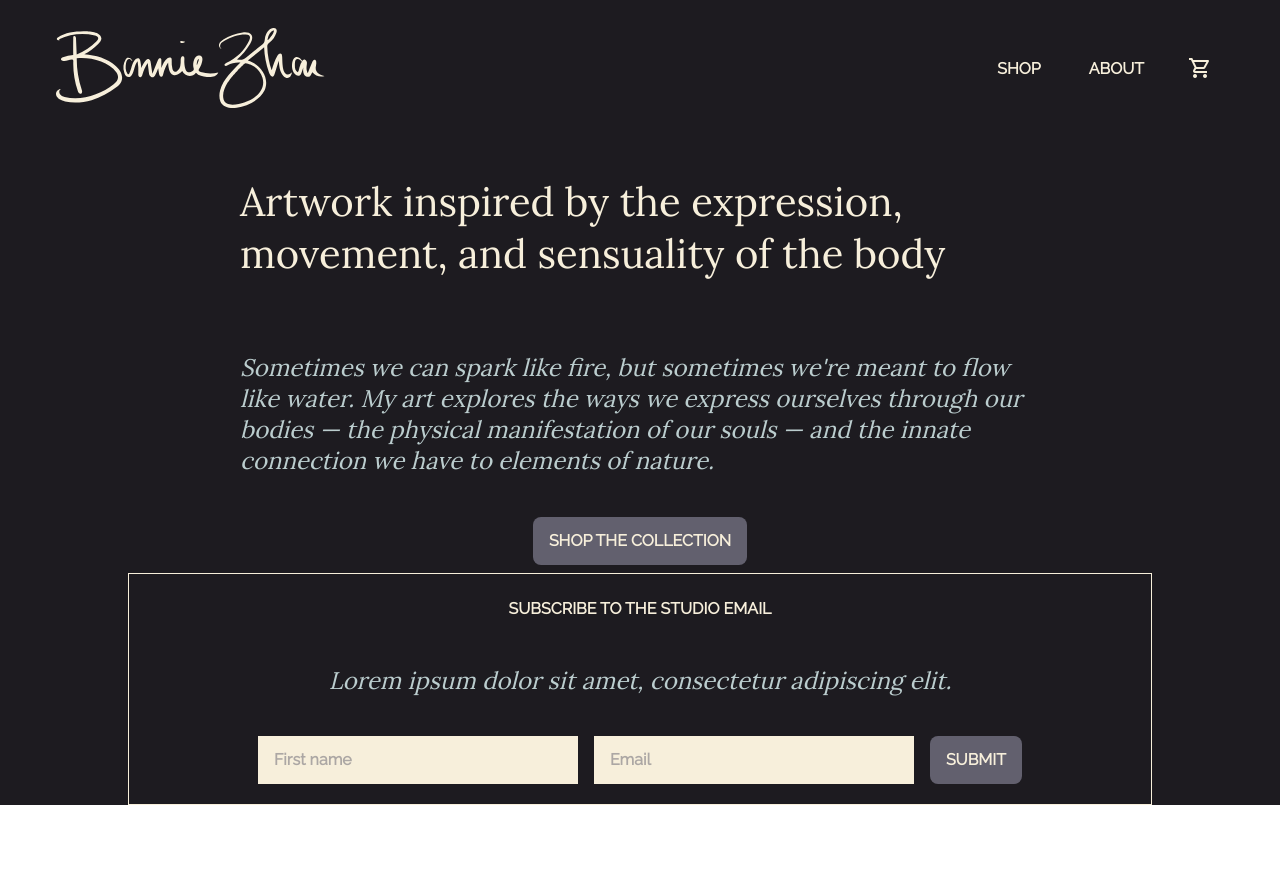
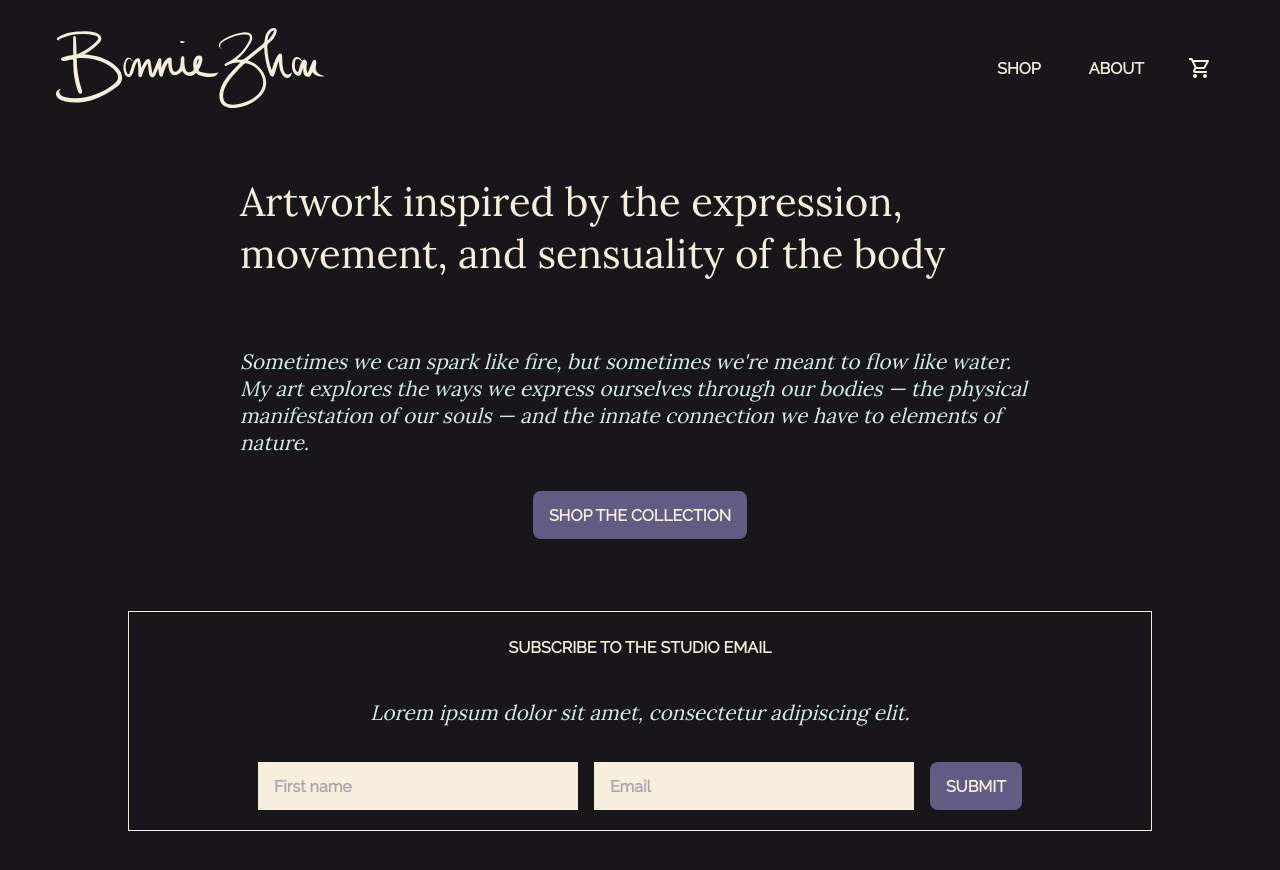
Before and after one commit to bonniezhou/bonnie-zhou-studio, a React (Create React App) app: page / in a window 1280 px wide. Shown: the top 870 px of the page. Before the commit the page ends 805 px from the top, so only its background shows below. Built offline with nearby package versions, Linux system fonts and the light colour scheme; a web font is replaced by a local one.

Commit message:
adjust colours

```diff
--- a/src/Components.scss
+++ b/src/Components.scss
@@ -47,7 +47,7 @@ h4 {
   max-width: 50rem;
   font-family: 'Alice', 'Lora', serif;
   font-weight: 500;
-  font-size: 1.5rem;
+  font-size: 1.3rem;
   font-style: italic;
 }
 
--- a/src/Constants.scss
+++ b/src/Constants.scss
@@ -10,19 +10,21 @@
 // $black-bean: #3C1607ff;
 // $black-olive: #4A4641ff;
 
-$raisin-black: #1D1B20ff;
+$raisin-black: rgb(24, 22, 27);
 $dark-sienna: #28120Bff;
-$old-lavender: #62606Eff;
-$opal: #BBCDCEff;
+$lavender: rgb(98, 92, 133);
+$columbia-blue: rgb(210, 235, 235);
 $eggshell: #F7EFDBff;
 
-$columbia-blue: #C7D9D9ff;
+//less saturated alternatives
+$old-lavender: rgb(107, 103, 131);;
+$opal: rgb(193, 214, 215);
 $antique-white: #F7E8D4ff;
 
 $dark: $raisin-black;
 $dark-accent: $dark-sienna;
-$accent: $old-lavender;
-$light-accent: $opal;
+$accent: $lavender;
+$light-accent: $columbia-blue;
 $light: $eggshell;
 
 $short-animation-duration: 120ms;
--- a/src/Email.scss
+++ b/src/Email.scss
@@ -5,6 +5,7 @@
   box-sizing: border-box;
   width: 80vw;
   padding: .75rem;
+  margin: 4rem;
   display: flex;
   flex-direction: column;
   align-items: center;
```
